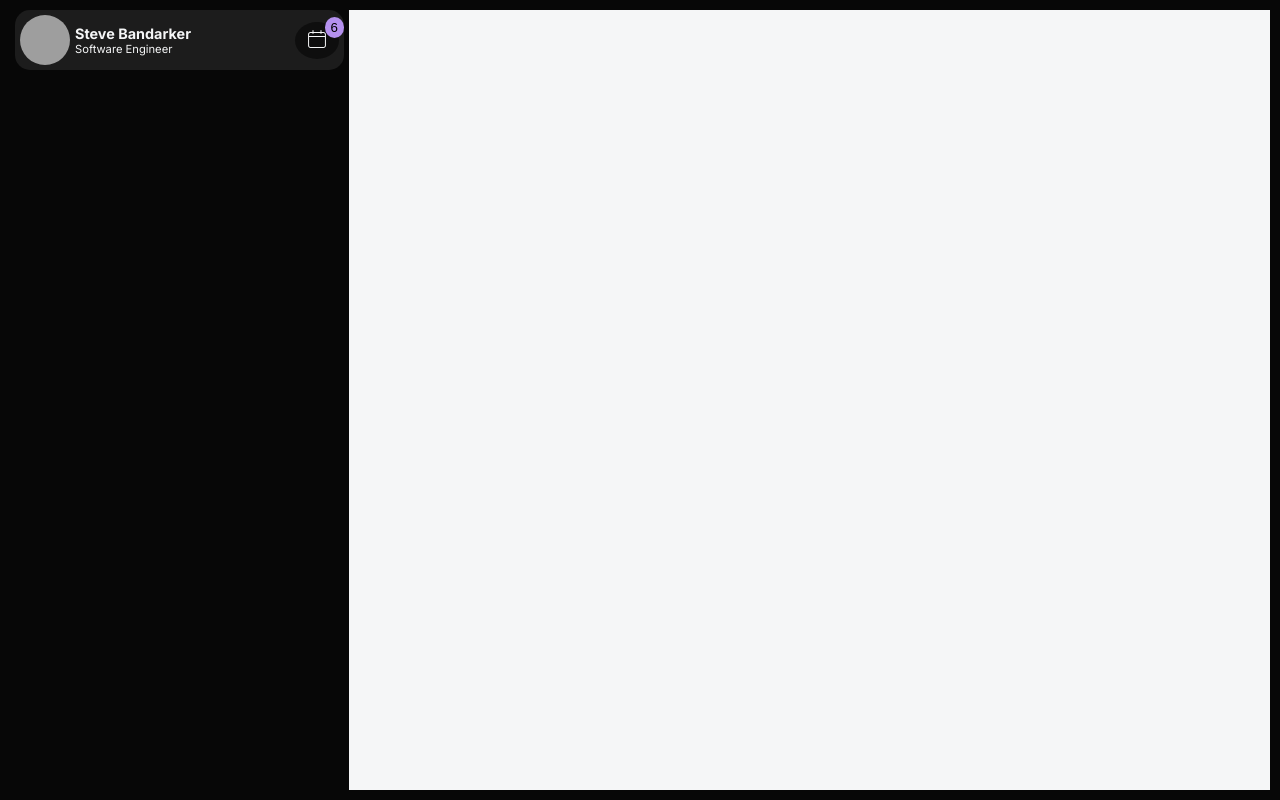
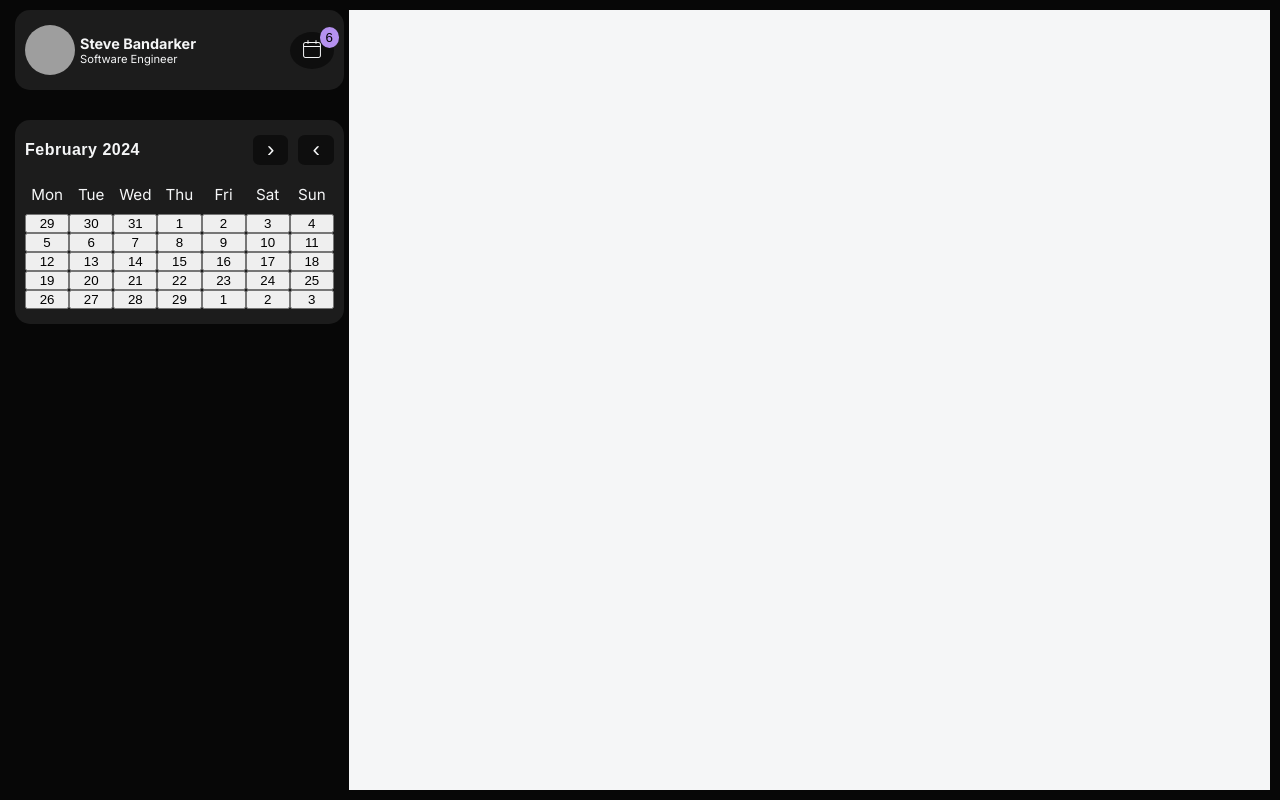
Before and after one commit to SteveBand/Calendar-dashboard, a Next.js app: page /dashboard in a window 1280 px wide. Built offline with nearby package versions, Linux system fonts and the light colour scheme; grey boxes are pictures that could not be loaded.

Commit message:
Control panel calendar navigation buttons + weekdays names styled

```diff
--- a/app/dashboard/page.tsx
+++ b/app/dashboard/page.tsx
@@ -1,4 +1,4 @@
-import { ControlPanel } from "@/components/ui/ControlPanel";
+import { ControlPanel } from "@/components/ui/controlPanel/ControlPanel";
 import { Mainview } from "@/components/ui/dashboard-page/Mainview";
 
 export default function Dashboard() {
--- a/components/ui/ControlPanel.tsx
+++ /dev/null
@@ -1,24 +0,0 @@
-import { CiCalendar } from "react-icons/ci";
-
-export function ControlPanel() {
-  const src =
-    "https://lh3.googleusercontent.com/proxy/Gu01_6anu5mxmcp7a-6xs5gtX_MqDDf5MaI50C1rUzuP_8jIR0nQYoLj4OPdKlDLVKS-Kk7aHdxaa7EjlhWow6Okvq-tEsXU0zRX-UaH0JsYGvULB47qwmNMaksD7SDU_wWl5cjYUxE_ZlqdTDZuX3WTSSa2VA";
-
-  return (
-    <section className="control-panel-wrapper">
-      <article className="header">
-        <div className="user-details">
-          <img src={src} />
-          <div className="user-info">
-            <h6>Steve Bandarker</h6>
-            <p>Software Engineer</p>
-          </div>
-        </div>
-        <button className="notifications-button">
-          <CiCalendar className="icon" />
-          <p className="notifications-number">6</p>
-        </button>
-      </article>
-    </section>
-  );
-}
--- /dev/null
+++ b/components/ui/controlPanel/ControlPanel.tsx
@@ -0,0 +1,23 @@
+"use client";
+
+import { ControlPanelHeader } from "./components/ControlPanelHeader";
+import Calendar from "react-calendar";
+export function ControlPanel() {
+  function formatWeekDays(locale: string | undefined, date: Date) {
+    return date.toLocaleDateString(locale, { weekday: "short" }).slice(0, 2);
+  }
+
+  return (
+    <section className="control-panel-wrapper">
+      <ControlPanelHeader />
+      <Calendar
+        prev2Label={null}
+        next2Label={null}
+        showNeighboringCentury={false}
+        showNeighboringDecade={false}
+        formatWeekday={formatWeekDays}
+        view="month"
+      />
+    </section>
+  );
+}
--- /dev/null
+++ b/components/ui/controlPanel/components/ControlPanelHeader.tsx
@@ -0,0 +1,21 @@
+import { CiCalendar } from "react-icons/ci";
+
+export function ControlPanelHeader() {
+  const src =
+    "https://lh3.googleusercontent.com/proxy/Gu01_6anu5mxmcp7a-6xs5gtX_MqDDf5MaI50C1rUzuP_8jIR0nQYoLj4OPdKlDLVKS-Kk7aHdxaa7EjlhWow6Okvq-tEsXU0zRX-UaH0JsYGvULB47qwmNMaksD7SDU_wWl5cjYUxE_ZlqdTDZuX3WTSSa2VA";
+  return (
+    <article className="header">
+      <div className="user-details">
+        <img src={src} />
+        <div className="user-info">
+          <h6>Steve Bandarker</h6>
+          <p>Software Engineer</p>
+        </div>
+      </div>
+      <button className="notifications-button">
+        <CiCalendar className="icon" />
+        <p className="notifications-number">6</p>
+      </button>
+    </article>
+  );
+}
--- a/package.json
+++ b/package.json
@@ -11,6 +11,7 @@
   "dependencies": {
     "next": "14.1.0",
     "react": "^18",
+    "react-calendar": "^4.8.0",
     "react-dom": "^18",
     "react-icons": "^5.0.1",
     "sass": "^1.71.1"
--- a/styles/main.scss
+++ b/styles/main.scss
@@ -5,4 +5,4 @@
 @import "./dashboard-page/mainview.scss";
 
 //Ui Components
-@import "./ui/control-panel.scss";
+@import "./ui/control-panel/control-panel.scss";
--- a/styles/ui/control-panel.scss
+++ /dev/null
@@ -1,65 +0,0 @@
-.control-panel-wrapper {
-  flex: 2.5;
-  color: var(--white);
-  box-sizing: border-box;
-  padding: 0 5px;
-
-  article {
-    width: 100%;
-    background-color: rgb(28, 28, 28);
-    box-sizing: border-box;
-    padding: 5px;
-    border-radius: 15px;
-  }
-
-  article.header {
-    display: flex;
-    align-items: center;
-    justify-content: space-between;
-    .user-details {
-      height: min-content;
-      display: flex;
-      align-items: center;
-      gap: 5px;
-
-      img {
-        width: 50px;
-        height: 50px;
-        border-radius: 50%;
-      }
-
-      .user-info {
-        p {
-          font-size: 0.7rem;
-        }
-
-        h6 {
-          font-size: 0.9rem;
-        }
-      }
-    }
-
-    .notifications-button {
-      background-color: var(--darkButtonBackground);
-      padding: 5px 10px;
-      border-radius: 50%;
-      border: none;
-      outline: none;
-      cursor: pointer;
-      position: relative;
-      .icon {
-        font-size: 1.5rem;
-        color: var(--white);
-      }
-      .notifications-number {
-        position: absolute;
-        color: black;
-        background-color: var(--purple);
-        padding: 3px 6px;
-        border-radius: 50%;
-        top: -5px;
-        right: -5px;
-      }
-    }
-  }
-}
--- /dev/null
+++ b/styles/ui/control-panel/components/controlPanelCalendar.scss
@@ -0,0 +1,62 @@
+.react-calendar {
+  background-color: rgb(28, 28, 28);
+  border-radius: 15px;
+  padding: 15px 10px;
+  display: flex;
+  flex-direction: column;
+  gap: 20px;
+  .react-calendar__navigation {
+    text-align: center;
+    border: none;
+    display: flex;
+
+    button {
+      background-color: transparent;
+      outline: none;
+      border: none;
+      color: var(--white);
+      flex-grow: 0;
+    }
+
+    .react-calendar__navigation__label {
+      font-size: 1rem;
+      max-width: none;
+      width: max-content;
+      flex-grow: 0 !important;
+      letter-spacing: 0.5px;
+      span {
+        font-weight: 700;
+      }
+    }
+
+    .react-calendar__navigation__arrow {
+      padding: 2px 14px;
+      background-color: var(--darkButtonBackground);
+      font-size: 1.4rem;
+      border-radius: 20%;
+      cursor: pointer;
+
+      &:hover {
+        background-color: rgb(36, 36, 36);
+      }
+    }
+
+    .react-calendar__navigation__next-button {
+      margin-left: auto;
+    }
+    .react-calendar__navigation__prev-button {
+      order: 1;
+      margin-left: 10px;
+    }
+  }
+
+  .react-calendar__month-view__weekdays__weekday {
+    text-align: center;
+    font-size: 0.95rem;
+    margin-bottom: 10px;
+  }
+
+  .react-calendar__month-view__weekdays__weekday abbr {
+    text-decoration: none !important;
+  }
+}
--- /dev/null
+++ b/styles/ui/control-panel/components/controlPanelHeader.scss
@@ -0,0 +1,62 @@
+article.header {
+  display: flex;
+  align-items: center;
+  justify-content: space-between;
+  transition: 150ms ease;
+  padding: 15px 10px;
+  cursor: pointer;
+  .user-details {
+    height: min-content;
+    display: flex;
+    align-items: center;
+    gap: 5px;
+
+    img {
+      width: 50px;
+      height: 50px;
+      border-radius: 50%;
+    }
+
+    .user-info {
+      p {
+        font-size: 0.7rem;
+      }
+
+      h6 {
+        font-size: 0.9rem;
+      }
+    }
+  }
+
+  .notifications-button {
+    background-color: var(--darkButtonBackground);
+    padding: 5px 10px;
+    border-radius: 50%;
+    border: none;
+    outline: none;
+    cursor: pointer;
+    position: relative;
+    transition: 100ms;
+    .icon {
+      font-size: 1.5rem;
+      color: var(--white);
+    }
+    .notifications-number {
+      position: absolute;
+      color: black;
+      background-color: var(--purple);
+      padding: 3px 6px;
+      border-radius: 50%;
+      top: -5px;
+      right: -5px;
+    }
+
+    &:hover {
+      scale: 1.06;
+    }
+  }
+
+  &:hover {
+    background-color: rgb(36, 36, 36);
+  }
+}
--- /dev/null
+++ b/styles/ui/control-panel/control-panel.scss
@@ -0,0 +1,20 @@
+.control-panel-wrapper {
+  flex: 2.5;
+  color: var(--white);
+  box-sizing: border-box;
+  padding: 0 5px;
+  display: flex;
+  flex-direction: column;
+  gap: 30px;
+
+  article {
+    width: 100%;
+    background-color: rgb(28, 28, 28);
+    box-sizing: border-box;
+    padding: 5px;
+    border-radius: 15px;
+  }
+
+  @import "./components/controlPanelHeader.scss";
+  @import "./components/controlPanelCalendar.scss";
+}
```
Also changed, not shown: 1 other file (tests, documents, lock files or other folders).
